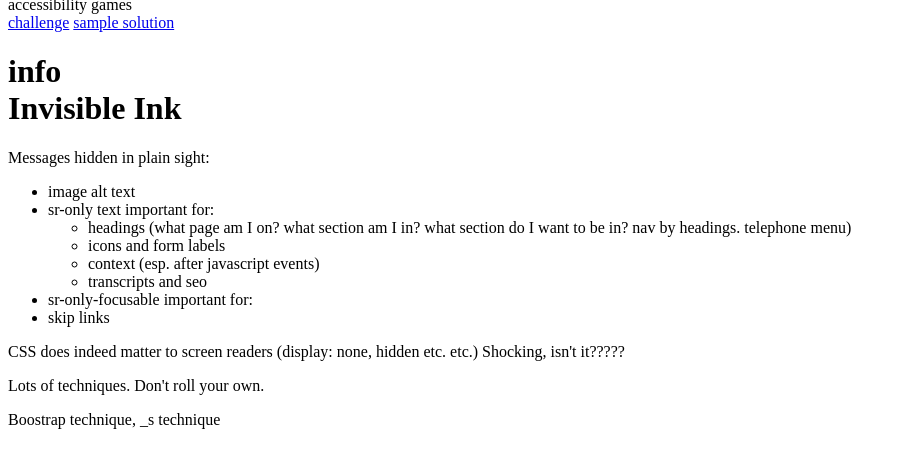
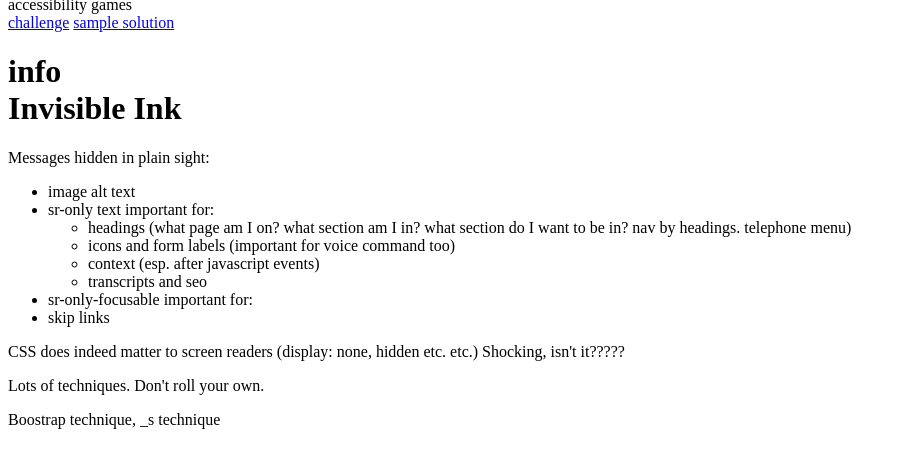
Before and after one commit to rebeccacremona/a11y-games, a Jekyll site: the page built from app/invisible-ink/info.md, in a window 1280 px wide, cut to the strip 112-580 px from the top of the page. Shown: the whole strip, without its empty margins (0-906 px from the left). Built offline with Jekyll 4.4.1, drawn with Linux system fonts in a browser that asks for light colours.

```diff
--- a/app/invisible-ink/info.md
+++ b/app/invisible-ink/info.md
@@ -9,7 +9,7 @@ Messages hidden in plain sight:
 - image alt text
 - sr-only text important for:
   - headings (what page am I on? what section am I in? what section do I want to be in? nav by headings. telephone menu)
-  - icons and form labels
+  - icons and form labels (important for voice command too)
   - context (esp. after javascript events)
   - transcripts and seo
 -  sr-only-focusable important for:
```
Also changed, not shown: app/making-distinctions/info.md (+2 -1 lines).
